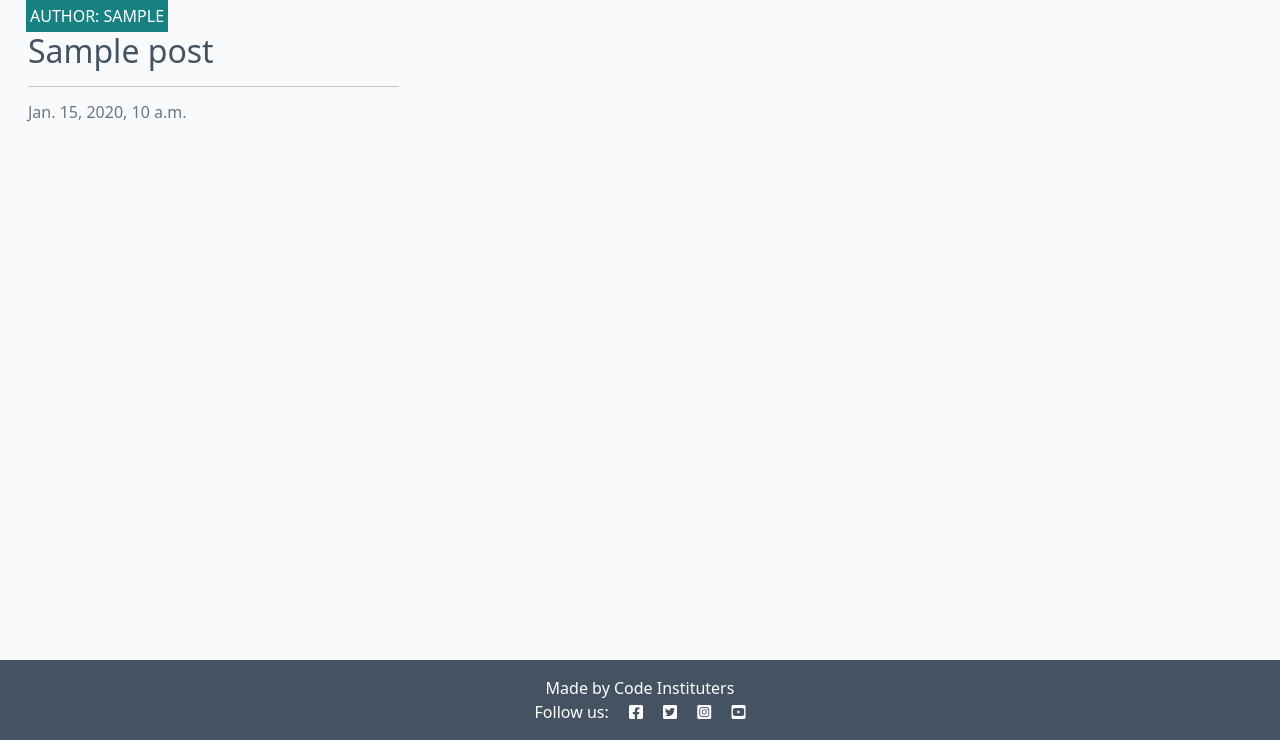
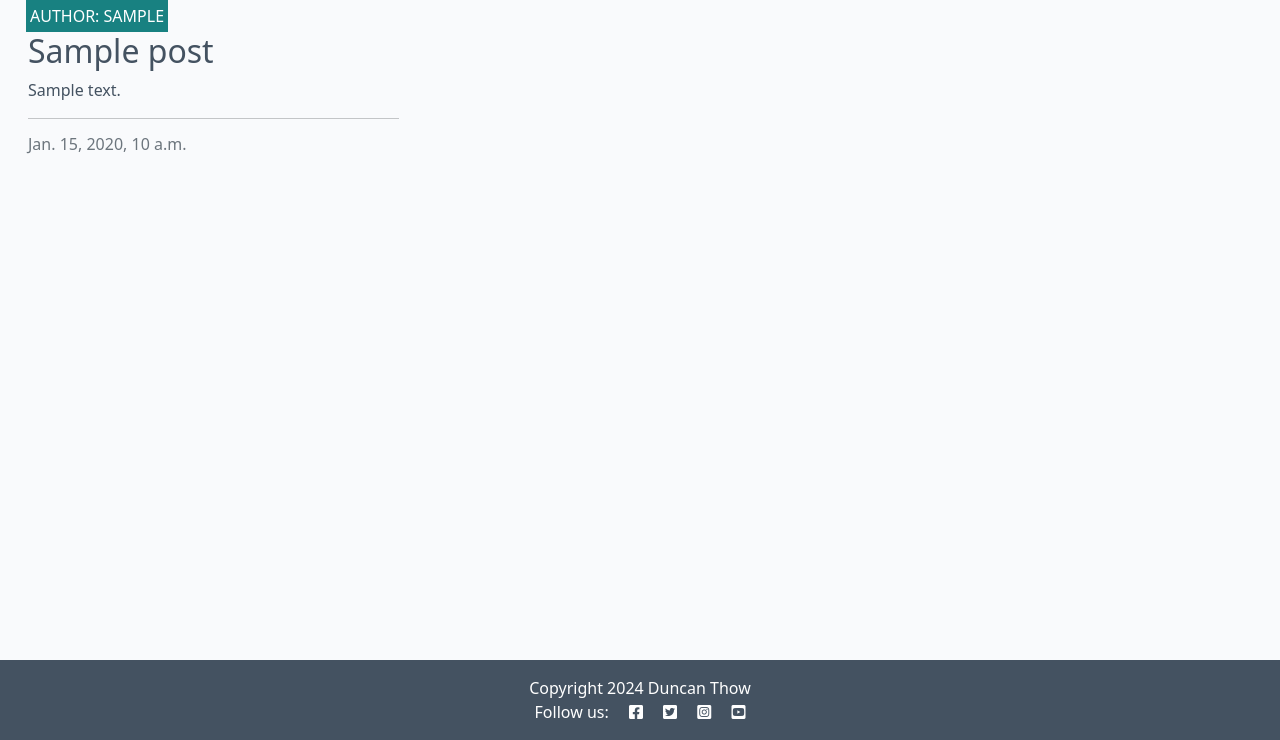
Before and after one commit to CI-Duncan/Django_Blog_learn, a Django app: page / in a window 1280 px wide. Shown: the part 60-800 px from the top of the page. Run offline with Django 4.2, Linux system fonts and the light colour scheme; tables that the repository leaves empty hold one stand-in row (values such as "Sample post").

Commit message:
Pagination added with nav buttons

```diff
--- a/blog/templates/blog/index.html
+++ b/blog/templates/blog/index.html
@@ -20,6 +20,7 @@
                             </div>
                             <a href="#" class="post-link">
                                 <h2 class="card-title">{{ post.title }}</h2>
+                                <p class="card-text">{{ post.excerpt }}</p>
                             </a>
 
                             <hr />
@@ -40,8 +41,15 @@
     {% if is_paginated %}
     <nav aria-label="Page navigation">
         <ul class="pagination justify-content-center">
+            {% if page_obj.has_previous %}
+            <li>
+                <a href="?page={{ page_obj.previous_page_number }}" class="page-link">&laquo; PREV</a>
+            </li>
+            {% endif %}
             {% if page_obj.has_next %}
-            <li><a href="?page={{ page_obj.next_page_number }}" class="page-link"> NEXT &raquo;</a></li>
+            <li>
+                <a href="?page={{ page_obj.next_page_number }}" class="page-link">NEXT &raquo;</a>
+            </li>
             {% endif %}
         </ul>
     </nav>
@@ -50,3 +58,9 @@
 
 <!-- index.html content ends here -->
 {% endblock %}
+
+<p class="m-0 text-center text-white"></p>
+    {% block copyright %}
+        Copyright 2024 Duncan Thow
+    {% endblock copyright %}
+</p>
--- a/templates/base.html
+++ b/templates/base.html
@@ -41,7 +41,7 @@
                 <ul class="navbar-nav me-auto mb-2 mb-lg-0">
                     <li class="nav-item">
                         <a class="nav-link {% if request.path == home_url %}active{% endif %}" aria-current="page"
-                            href="#">Home</a>
+                            href="{% url 'home' %}">Home</a>
                     </li>
 
                 </ul>
@@ -62,7 +62,7 @@
 
     <!-- Footer -->
     <footer class="footer mt-auto py-3 dark-bg">
-        <p class="m-0 text-center text-white">Made by Code Instituters</p>
+        <p class="m-0 text-center text-white">{% block copyright %}Made by Code Instituters{% endblock copyright %}</p>
         <p class="m-0 text-center text-white">Follow us: <i class="fab fa-facebook-square ms-3"></i>
             <i class="fab fa-twitter-square ms-3"></i>
             <i class="fab fa-instagram-square ms-3"></i>
```
